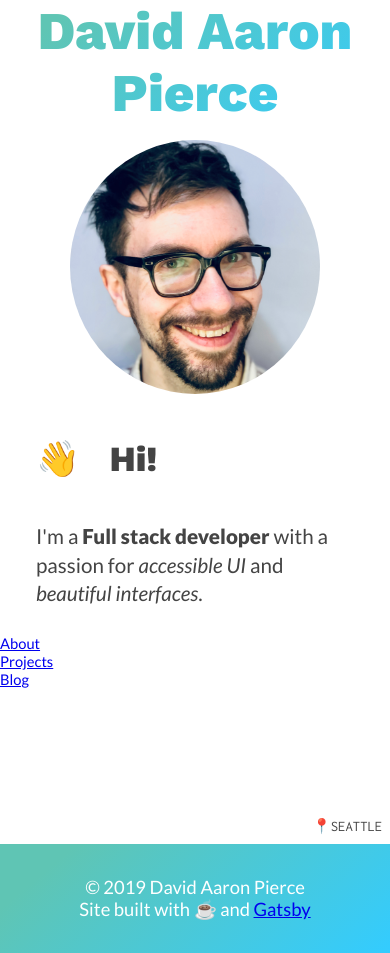
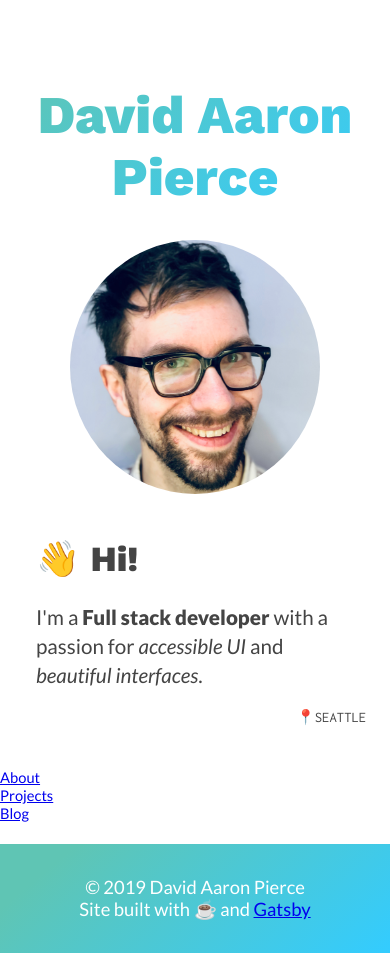
Before and after one commit to dapierce/davidpie-archive, a Gatsby site: page / in a window 390 px wide. Built offline with nearby package versions, Linux system fonts and the light colour scheme; Gatsby itself is replaced by a stand-in of ours.

Commit message:
Intro layout improvements. - Improved layout spacing.

```diff
--- a/src/components/styles/intro.module.css
+++ b/src/components/styles/intro.module.css
@@ -13,7 +13,7 @@
   grid-template-columns: repeat(2, 50%);
   max-width: 1000px;
   padding: 1rem;
-  margin: 0 auto;
+  margin: 1rem auto;
 }
 
 .title {
@@ -23,7 +23,7 @@
   color: transparent;
   font-size: 3.6em;
   text-align: center;
-  margin-top: 10vh;
+  padding-top: 10vh;
   padding-left: 0;
   padding-right: 0;
   transition: all 0.4s ease-in-out;
@@ -38,8 +38,8 @@
 
 .wave {
   display: inline-block;
-  width: 64px;
-  height: 64px;
+  width: 60px;
+  height: 60px;
   animation: wave-hand 1s infinite ease-in-out;
   animation-play-state: paused;
 }
@@ -69,7 +69,7 @@
 
 .face {
   align-self: center;
-  width: 100%;
+  width: 80%;
   max-width: 400px;
   overflow: hidden;
   border-radius: 50%;
@@ -110,6 +110,10 @@
   .container {
     font-size: 80%;
   }
+  .wave {
+    width: 45px;
+    height: 45px;
+  }
 }
 
 @media only screen and (max-width: 500px) {
@@ -122,6 +126,9 @@
   .face {
     max-width: 250px;
   }
+  .location {
+    position: relative;
+  }
 }
 
 @media only screen and (max-height: 420px) {
@@ -130,7 +137,7 @@
     height: 100%;
   }
   .title {
-    margin-top: 14vh;
+    padding-top: 14vh;
   }
   .location {
     position: relative;
```
